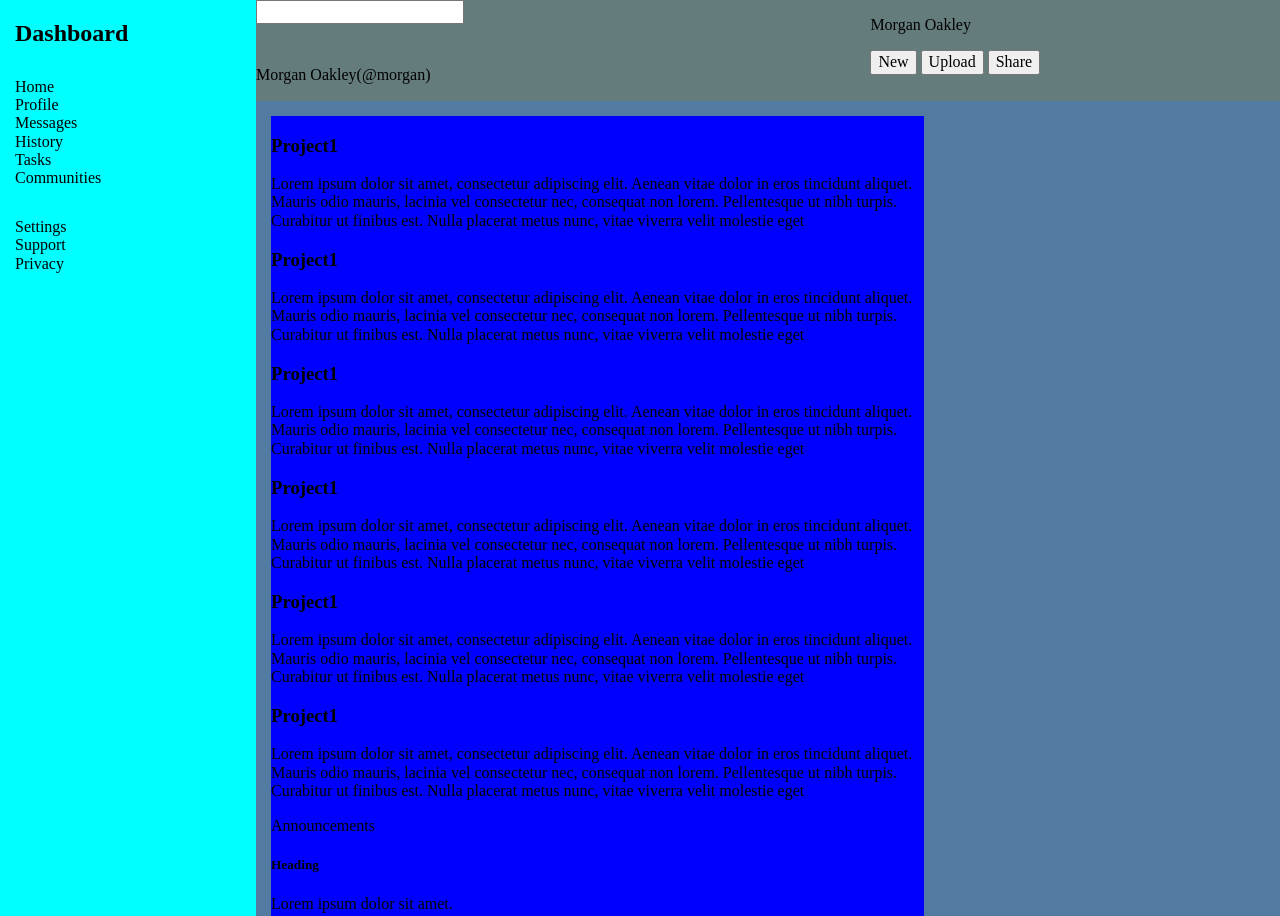
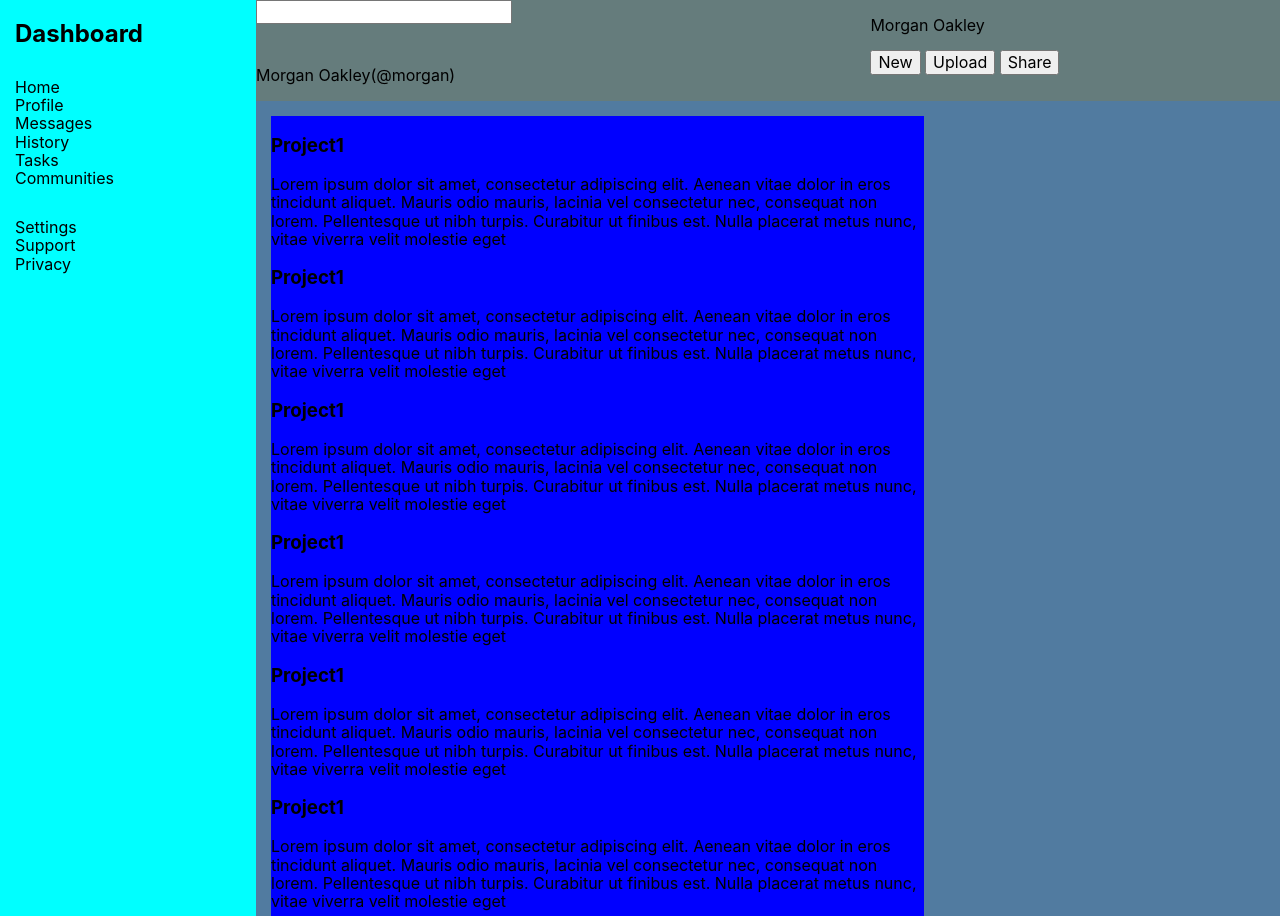
Before and after one commit to ajay117/admin-dashboard, a plain HTML site: page index.html in a window 1280 px wide. Shown: the top 916 px of the page. Drawn offline with Linux system fonts and the light colour scheme.

Commit message:
Add system font to body

```diff
--- a/style.css
+++ b/style.css
@@ -2,6 +2,9 @@
 *::before,
 *::after {
     box-sizing: border-box;
+}
+body {
+    font-family: -apple-system, BlinkMacSystemFont, "Segoe UI", Roboto, Helvetica, Arial, sans-serif, "Apple Color Emoji", "Segoe UI Emoji", "Segoe UI Symbol";
 }
 
 
```
